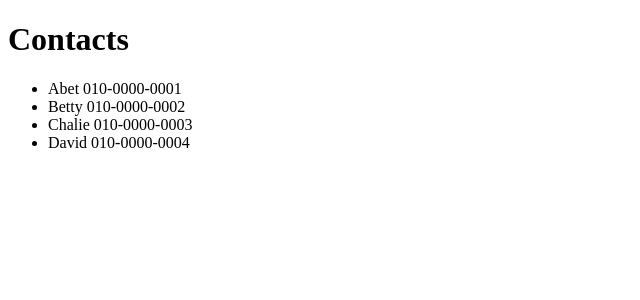
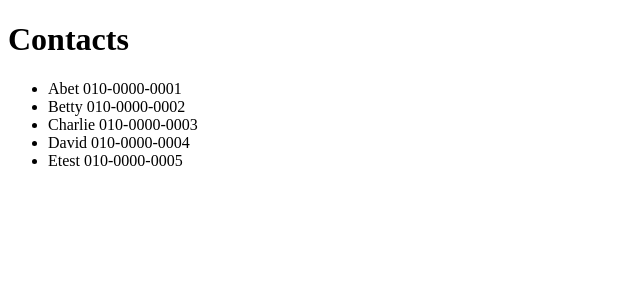
Before and after one commit to woosungchu/redux-tutorial, a React app: page / in a window 1280 px wide. Shown: the top 300 px of the page, without its empty margins (0-640 px from the left). Built offline with nearby package versions, Linux system fonts and the light colour scheme.

Commit message:
Array.prototype.map

```diff
--- a/src/components/App.js
+++ b/src/components/App.js
@@ -10,15 +10,35 @@ class App extends React.Component {
 }
 
 class Contacts extends React.Component {
+  constructor(props){
+    super(props);
+
+    this.state = {
+      contactData : [
+        {name : "Abet", phone : "010-0000-0001"},
+        {name : "Betty", phone : "010-0000-0002"},
+        {name : "Charlie", phone : "010-0000-0003"},
+        {name : "David", phone : "010-0000-0004"},
+        {name : "Etest", phone : "010-0000-0005"}
+      ]
+    }
+
+  }
+
+
   render(){
     return (
       <div>
           <h1>Contacts</h1>
           <ul>
-            <ContactInfo name="Abet" phone="010-0000-0001"/>
-            <ContactInfo name="Betty" phone="010-0000-0002"/>
-            <ContactInfo name="Chalie" phone="010-0000-0003"/>
-            <ContactInfo name="David" phone="010-0000-0004"/>
+            {this.state.contactData.map((contact,i)=>{
+              return (
+                <ContactInfo name= {contact.name}
+                             phone = {contact.phone}
+                             key = {i}
+                             />
+              );
+            })}
           </ul>
       </div>
     )
```
